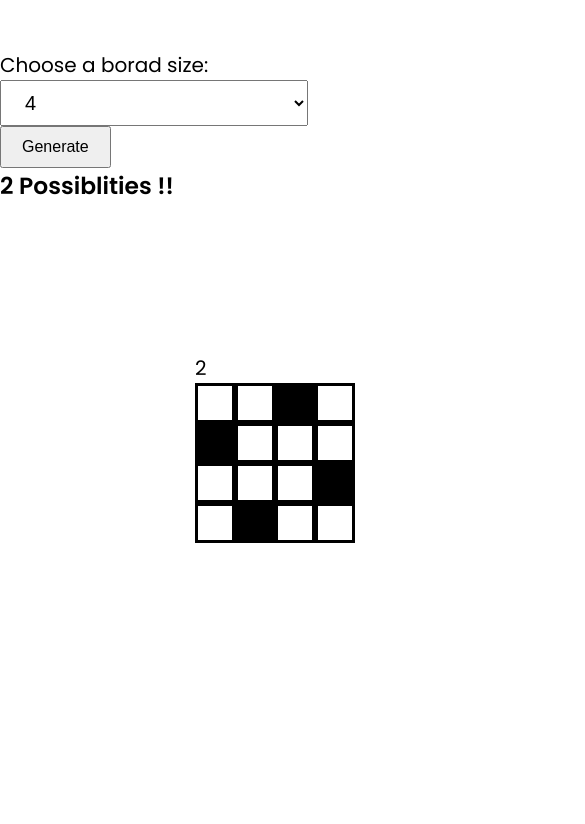
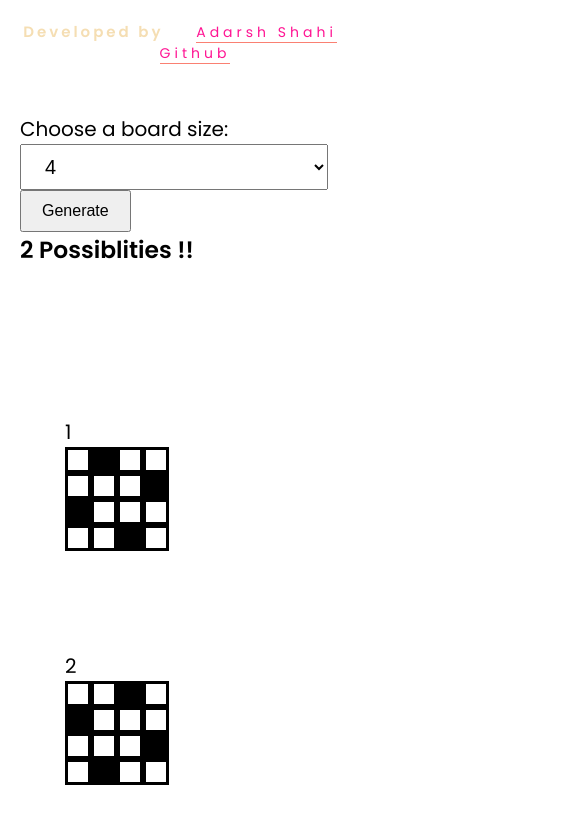
Before and after one commit to adarsh-shahi/n-queens, a plain HTML site: page index.html in a window 390 px wide. Shown: the whole page, 585 px wide, since content can reach past the window. Drawn offline with Linux system fonts and the light colour scheme.

Commit message:
added responsivness

```diff
--- a/index.css
+++ b/index.css
@@ -1,5 +1,3 @@
-
-
 * {
 	padding: 0;
 	margin: 0;
@@ -15,14 +13,36 @@ body {
 	color: black !important;
 }
 
-.container{
+.container {
 	margin: 0 auto;
-	max-width: 100rem;
-  color: wheat;
+	max-width: 120rem;
+	color: black;
 }
 
-.grid-3-cols{
-  max-width: 90rem;
+h2{
+  display: inline-block;
+  letter-spacing: .3rem;
+}
+
+.link, .link:visited, .link:active{
+  text-decoration: none;
+  font-size: 1.4rem;
+  border-bottom: 1px solid salmon;
+  color: deeppink;
+  letter-spacing: .4rem;
+}
+
+.author{
+  text-align: center;
+  margin-top: 2rem;
+}
+
+.name{
+  margin: 0 3rem;
+}
+
+.grid-3-cols {
+	max-width: 120rem;
 	display: grid;
 	grid-template-columns: 1fr 1fr 1fr;
 	row-gap: 10rem;
@@ -36,21 +56,21 @@ body {
 	justify-self: center;
 }
 
-.box{
+.box {
 	color: black;
 	font-size: 2rem;
 }
 
-.row{
+.row {
 	width: 40rem;
 	height: 4rem;
 	display: flex;
 }
 
-.small-box{
+.small-box {
 	width: 4rem;
 	display: inline-block;
-  border: .3rem solid black;
+	border: 0.3rem solid black;
 }
 
 select {
@@ -62,9 +82,188 @@ select {
 	padding: 5rem 0;
 	color: black;
 	font-size: 2rem;
+  margin: 0 2rem;
 }
 
 button {
 	padding: 1rem 2rem;
 	font-size: 1.6rem;
 }
+
+/* ********************************** */
+/** 1. BELOW 1440px (Smaller desktops) **/
+/* ********************************** */
+
+/* 16px = 1rem here, no html font size is set up */
+@media (max-width: 90rem) {
+	.container {
+		margin: 0 auto;
+		max-width: 100rem;
+		color: wheat;
+	}
+
+	.grid-3-cols {
+		max-width: 100rem;
+		display: grid;
+		grid-template-columns: 1fr 1fr 1fr;
+		row-gap: 10rem;
+		column-gap: 5rem;
+		padding: 10rem 0;
+		justify-content: center;
+		justify-items: center;
+	}
+
+	.row {
+		width: 35rem;
+		height: 3.5rem;
+		display: flex;
+	}
+
+	.small-box {
+		width: 3.5rem;
+		display: inline-block;
+		border: 0.3rem solid black;
+	}
+}
+
+
+/* ********************************** */
+/** 2. BELOW 1233px (Smaller desktops) **/
+/* ********************************** */
+
+
+@media (max-width: 77rem){
+  .container {
+		margin: 0 auto;
+		max-width: 80rem;
+		color: wheat;
+	}
+
+	.grid-3-cols {
+		max-width: 80rem;
+		display: grid;
+		grid-template-columns: 1fr 1fr 1fr;
+		row-gap: 10rem;
+		column-gap: 5rem;
+		padding: 10rem 0;
+		justify-content: center;
+		justify-items: center;
+	}
+
+	.row {
+		width: 30rem;
+		height: 3rem;
+		display: flex;
+	}
+
+	.small-box {
+		width: 3rem;
+		display: inline-block;
+		border: 0.3rem solid black;
+	}
+}
+
+/* ********************************** */
+/** 3. BELOW 1050px (Smaller desktops) **/
+/* ********************************** */
+
+@media (max-width: 65.6rem){
+  .container {
+		margin: 0 auto;
+		max-width: 80rem;
+		color: wheat;
+	}
+
+	.grid-3-cols {
+		max-width: 80rem;
+		display: grid;
+		grid-template-columns: 1fr 1fr 1fr;
+		row-gap: 10rem;
+		column-gap: 5rem;
+		padding: 10rem 0;
+		justify-content: center;
+		justify-items: center;
+	}
+
+	.row {
+		width: 26rem;
+		height: 2.6rem;
+		display: flex;
+	}
+
+	.small-box {
+		width: 2.6rem;
+		display: inline-block;
+		border: 0.3rem solid black;
+	}
+}
+
+/* ********************************** */
+/** 4. BELOW 932px (Smaller desktops) **/
+/* ********************************** */
+
+@media (max-width: 65.6rem){
+  .container {
+		margin: 0 auto;
+		max-width: 80rem;
+		color: wheat;
+	}
+
+	.grid-3-cols {
+		max-width: 80rem;
+		display: grid;
+		grid-template-columns: 1fr 1fr;
+		row-gap: 10rem;
+		column-gap: 5rem;
+		padding: 10rem 0;
+		justify-content: center;
+		justify-items: center;
+	}
+
+	.row {
+		width: 26rem;
+		height: 2.6rem;
+		display: flex;
+	}
+
+	.small-box {
+		width: 2.6rem;
+		display: inline-block;
+		border: 0.3rem solid black;
+	}
+}
+
+/* ********************************** */
+/** 5. BELOW 694px (Smaller desktops) **/
+/* ********************************** */
+
+@media (max-width: 43.3rem){
+  .container {
+		margin: 0 auto;
+		max-width: 80rem;
+		color: wheat;
+	}
+
+	.grid-3-cols {
+		max-width: 80rem;
+		display: grid;
+		grid-template-columns: 1fr;
+		row-gap: 10rem;
+		column-gap: 4rem;
+		padding: 10rem 0;
+		justify-content: center;
+		justify-items: center;
+	}
+
+	.row {
+		width: 26rem;
+		height: 2.6rem;
+		display: flex;
+	}
+
+	.small-box {
+		width: 2.6rem;
+		display: inline-block;
+		border: 0.3rem solid black;
+	}
+}
--- a/index.html
+++ b/index.html
@@ -15,8 +15,13 @@
 	</head>
 	<body>
 		<div class="container">
+			<div class="author">
+				<h2>Developed by</h2>
+				<a target="_blank" class="name link" href="https://adarshshahi.netlify.app/">Adarsh  Shahi</a>
+				<a target="_blank" class="github link" href="https://github.com/adarsh-shahi/n-queens">Github</a>
+			</div>
 			<nav class="nav">
-				<label for="pet-select">Choose a borad size:</label>
+				<label for="pet-select">Choose a board size:</label>
 
 				<select name="pets" id="pet-select">
 					<option value="">--Please choose an option--</option>
@@ -33,9 +38,7 @@
 				</select>
 				<button class="generate">Generate</button>
 			</nav>
-			<div class="grid-3-cols">
-
-			</div>
+			<div class="grid-3-cols"></div>
 		</div>
 		<script src="./index.js"></script>
 	</body>
```
Lines whose indentation alone changed are shown as unchanged.
